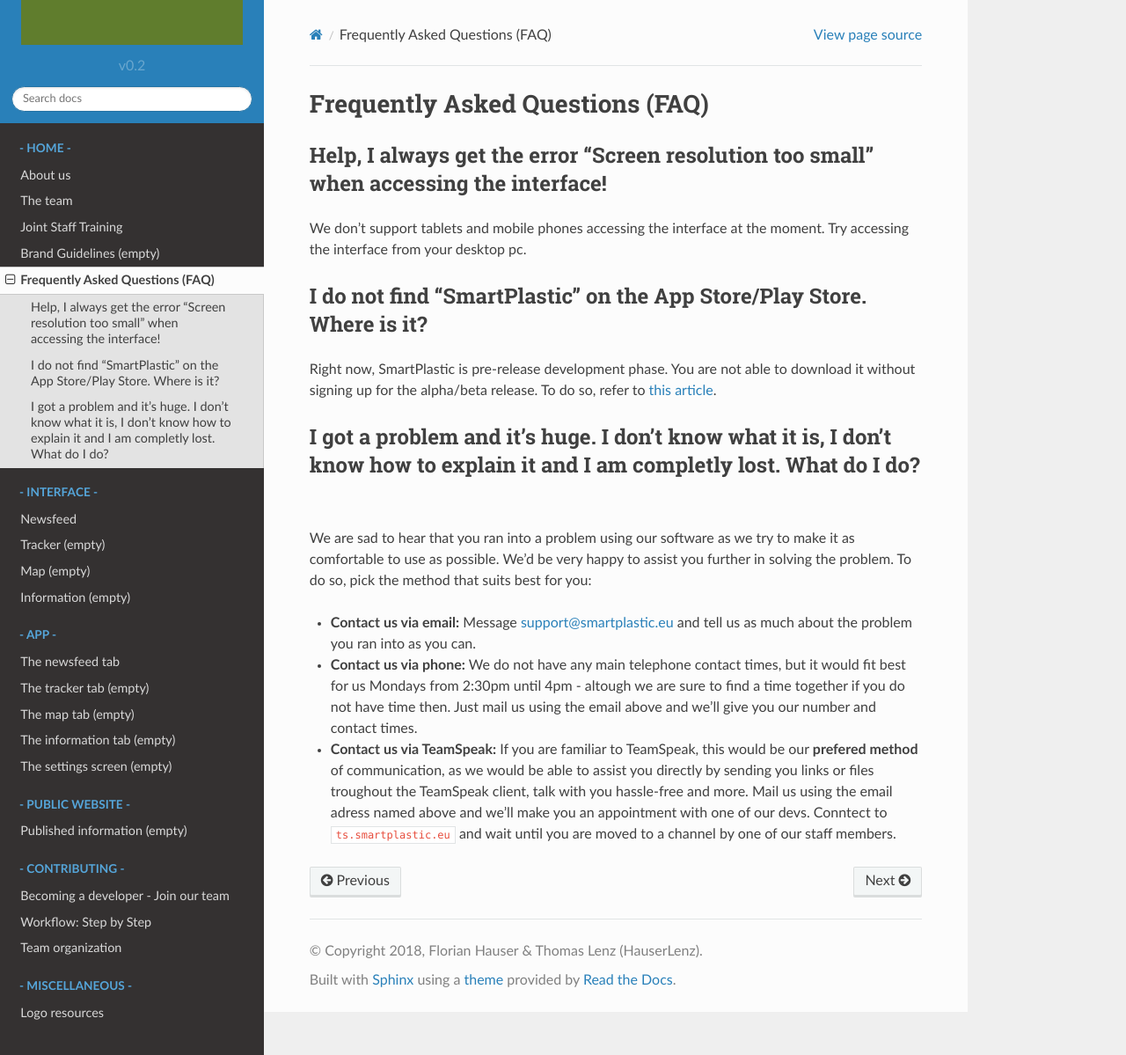
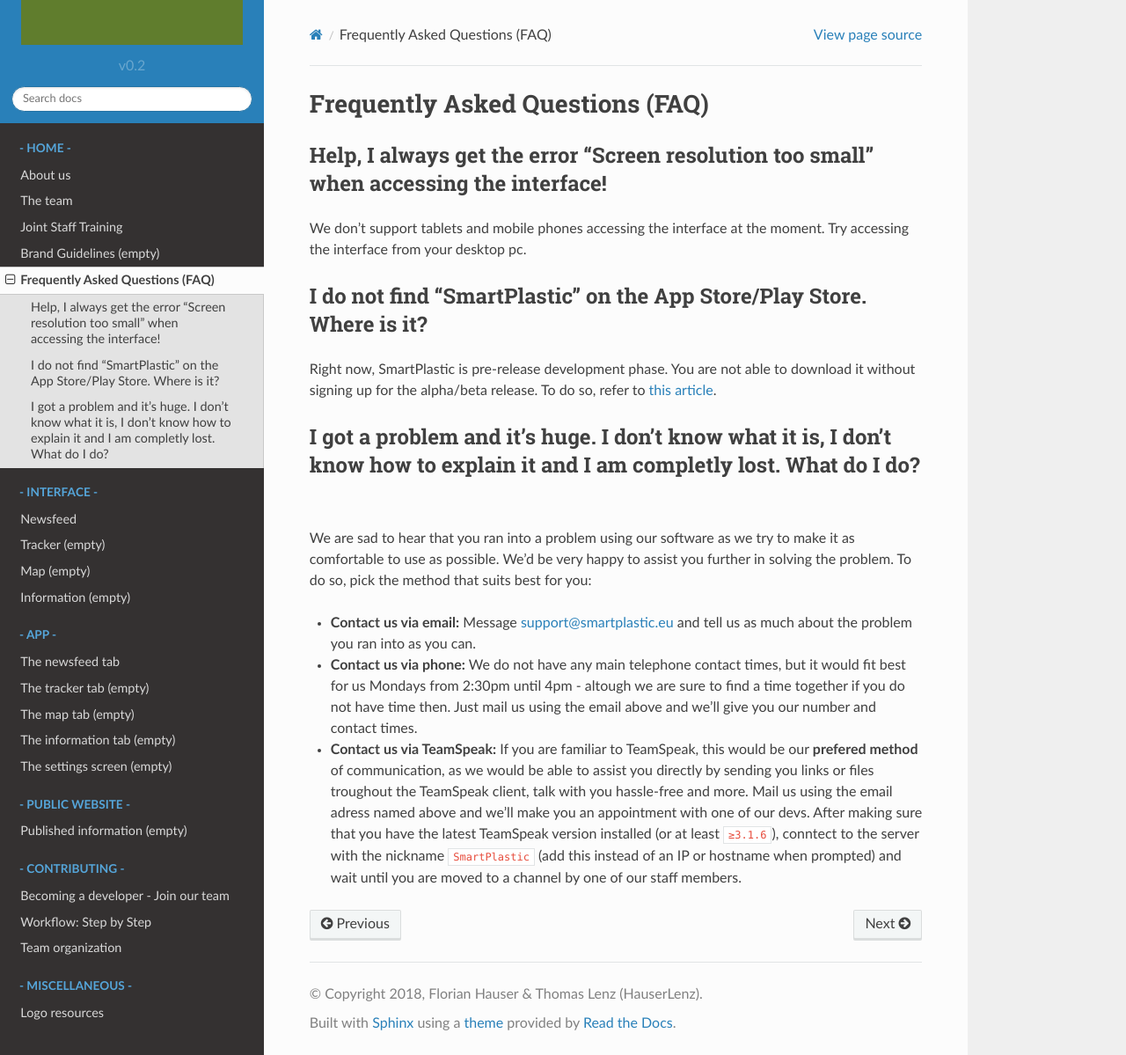
Before and after one commit to SmartPlastic/Docs, a Sphinx documentation site: the page built from docs/content/home/faq.rst, in a window 1280 px wide and 1199 px high. Shown: the whole window at 88% size. Built offline with Sphinx 7.4.7 and the Read the Docs theme 2.0.0, drawn with Linux system fonts in a browser that asks for light colours.

Commit message:
Added detailed TS description nickname instead of IP

```diff
--- a/docs/content/home/faq.rst
+++ b/docs/content/home/faq.rst
@@ -32,5 +32,8 @@
   **prefered method** of communication, as we would be able to assist you directly by
   sending you links or files troughout the TeamSpeak client, talk with you
   hassle-free and more. Mail us using the email adress named above and we'll
-  make you an appointment with one of our devs. Conntect to ``ts.smartplastic.eu``
-  and wait until you are moved to a channel by one of our staff members.
+  make you an appointment with one of our devs. After making sure that you have the
+  latest TeamSpeak version installed (or at least ``≥3.1.6``), conntect to the
+  server with the nickname ``SmartPlastic`` (add this instead of an IP or hostname
+  when prompted) and wait until you are moved to a channel by one of our staff
+  members.
```
